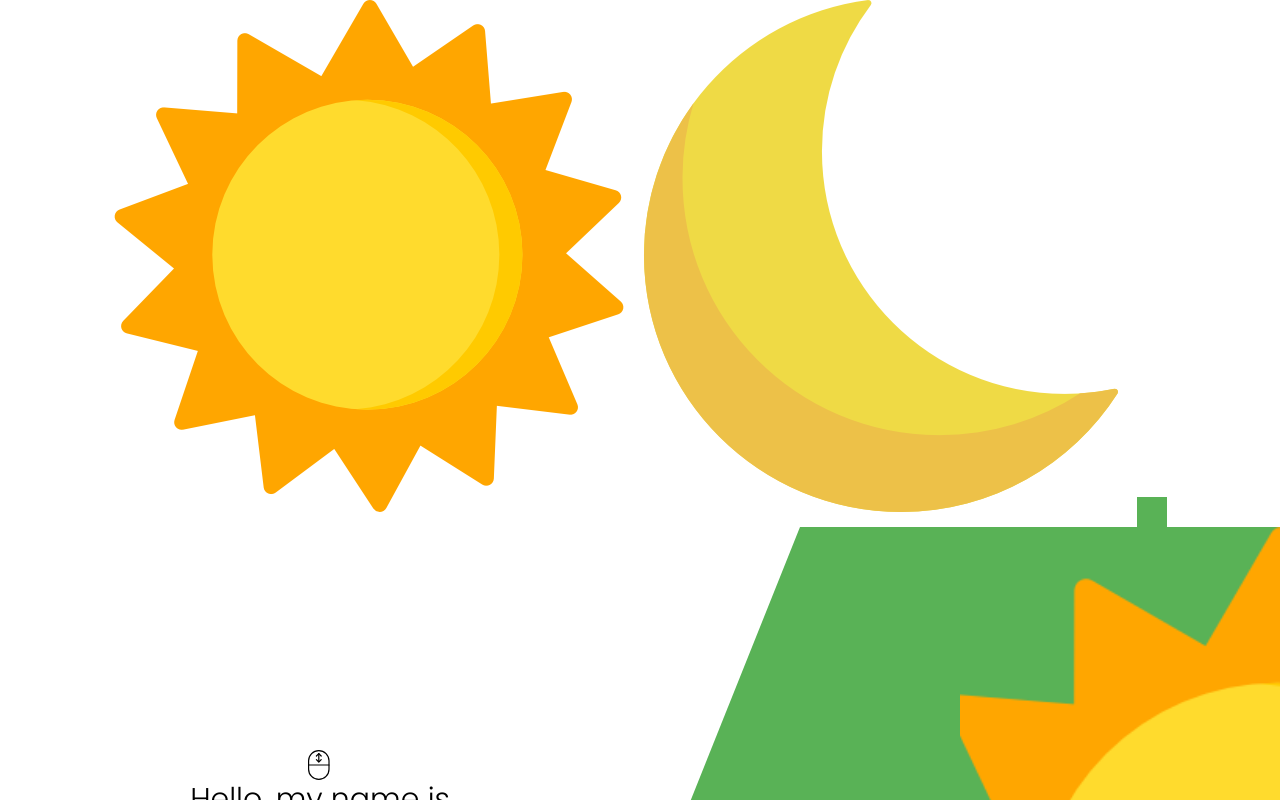
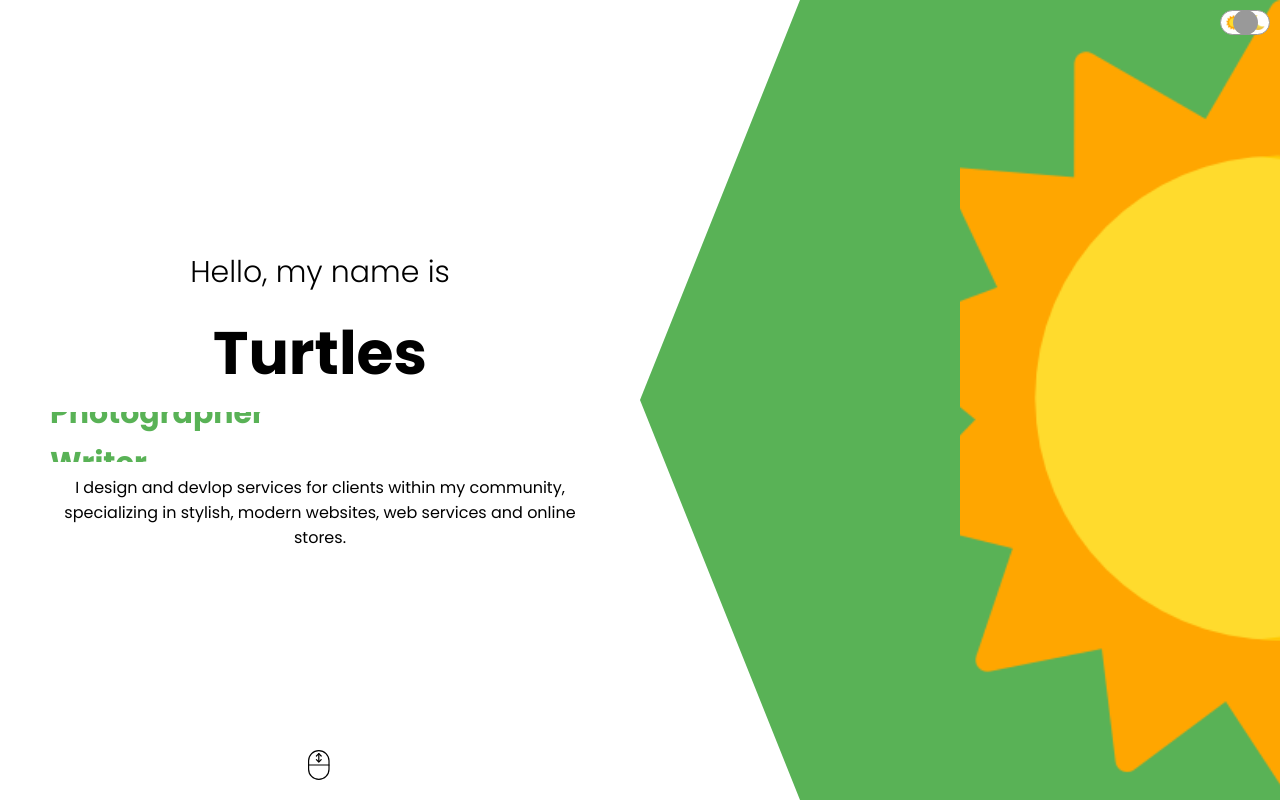
Before and after one commit to tpadilla10117/portfolio-template, a React (Create React App) app: page / in a window 1280 px wide. Shown: the top 800 px of the page. Built offline with nearby package versions, Linux system fonts and the light colour scheme.

Commit message:
created darkmode functionality.  Now need to animate the toggle button

```diff
--- a/src/components/App.js
+++ b/src/components/App.js
@@ -1,10 +1,17 @@
+import React, {useState, useContext} from 'react';
 import './App.css';
-
+import { ThemeContext } from '../context';
 import { Intro, About, ProductList, Contact, Toggle } from './utils';
 
 function App() {
+/* State to handle dark mode toggle: */
+  const [ dark, setDark ] = useState(false);
+
+  const theme = useContext(ThemeContext);
+  const darkMode = theme.state.darkMode;
+
   return (
-    <div className="App">
+    <div className="App" style={ {backgroundColor:darkMode ? '#222' : "white", color:darkMode && 'white' }}>
 
       <Toggle />
       <Intro />
--- a/src/components/Contact/Contact.css
+++ b/src/components/Contact/Contact.css
@@ -71,7 +71,7 @@ textarea {
     padding-left: 10px;
 }
 
-button {
+.contact-button {
     border: none;
     padding: 15px;
     background-color: #59b256;
--- a/src/components/Contact/Contact.jsx
+++ b/src/components/Contact/Contact.jsx
@@ -62,7 +62,7 @@ const Contact = () => {
                         <input type="text" placeholder="Subject" name="user_subject" />
                         <input type="text" placeholder="Email" name="user_email" />
                         <textarea rows="5" placeholder="Message" name="message"/>
-                        <button>Submit</button>
+                        <button className="contact-button">Submit</button>
                         {emailSent && "Thank you for sending a message!  I'll get back to you ASAP!"}
                     </form>
                 </div>
--- a/src/components/Toggle/Toggle.css
+++ b/src/components/Toggle/Toggle.css
@@ -0,0 +1,29 @@
+.toggle {
+    width: 50px;
+    height: 25px;
+    border-radius: 20px;
+    border: 1px solid #999;
+    background-color: white;
+    position: fixed;
+    top: 10px;
+    right: 10px;
+    z-index: 999;
+    display: flex;
+    align-items: center;
+    justify-content: space-around;
+}
+
+.toggle-icon {
+    width: 15px;
+    height: 15px;
+}
+
+.toggle-button {
+    width: 25px;
+    height: 25px;
+    border-radius: 50%;
+    background-color: #999;
+    position: absolute;
+    cursor: pointer;
+    /* right: 0; */
+}
--- a/src/components/Toggle/Toggle.jsx
+++ b/src/components/Toggle/Toggle.jsx
@@ -1,10 +1,19 @@
-import React from 'react';
+import React, {useContext} from 'react';
 import Sun from '../../assets/sun_img.png';
 import Moon from '../../assets/moon_img.png';
 import './Toggle.css';
+import { ThemeContext } from '../../context';
 
 /* This component is to toggle Dark Mode: */
 const Toggle = () => {
+
+    const theme = useContext(ThemeContext);
+
+/* Dispataches the UI action when toggle button is clicked: */
+    const handleClick = () => {
+        theme.dispatch( {type: 'TOGGLE'});
+    }
+
     return (
         <div className="toggle">
             <img
@@ -17,7 +26,7 @@ const Toggle = () => {
                 alt=""
                 className="toggle-icon"
             />
-            <button className="toggle-button"></button>
+            <div className="toggle-button" onClick={handleClick}></div>
         </div>
     );
 };
--- /dev/null
+++ b/src/context.js
@@ -0,0 +1,25 @@
+import { createContext, useReducer } from "react"; //imports context api
+
+export const ThemeContext = createContext();
+
+const INITIAL_STATE = { darkMode: false };
+
+/* Create a reducer: */
+const themeReducer = (state, action) => {
+    switch(action.type) {
+        case "TOGGLE":
+            return {darkMode: !state.darkMode };
+            default:
+                return state;
+    }
+};
+
+export const ThemeProvider = (props) => {
+    const [state, dispatch] = useReducer(themeReducer, INITIAL_STATE);
+
+    return (
+        <ThemeContext.Provider value={ {state, dispatch }}>
+            {props.children}
+        </ThemeContext.Provider>
+    )
+}
--- a/src/index.js
+++ b/src/index.js
@@ -2,11 +2,15 @@ import React from 'react';
 import ReactDOM from 'react-dom';
 import './index.css';
 import App from './components/App';
+
 import reportWebVitals from './reportWebVitals';
+import { ThemeProvider } from './context';
 
 ReactDOM.render(
   <React.StrictMode>
-    <App />
+    <ThemeProvider>
+      <App />
+    </ThemeProvider>
   </React.StrictMode>,
   document.getElementById('root')
 );
```
